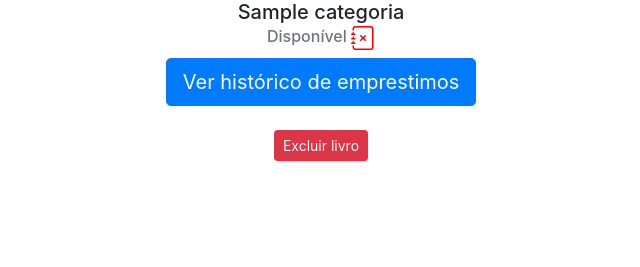
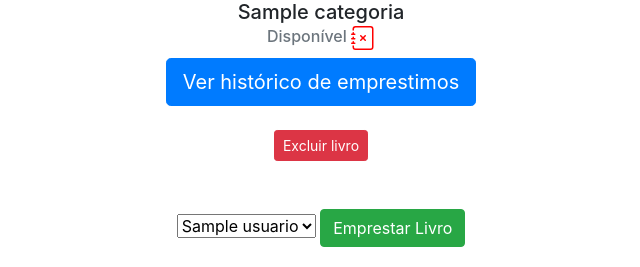
Before and after one commit to naiarar/Empresta-, a Django app: template livro/templates/ver_livro.html in a window 1280 px wide. Shown: the part 533-800 px from the top of the page, without its empty margins (319-959 px from the left). Run offline with Django 4.2, Linux system fonts and the light colour scheme; the template is opened without the code that fills it: values that come from a table or form of the project are taken from there, others are empty; tables that the repository leaves empty hold one stand-in row (values such as "Sample post").

Commit message:
iniciando utilizacao javascript para exibir user

```diff
--- a/livro/templates/ver_livro.html
+++ b/livro/templates/ver_livro.html
@@ -1,7 +1,8 @@
 {% extends 'base.html' %}
 
 {% block 'conteudo' %}
-<div class="modal fade" id="exampleModal2" tabindex="-1" role="dialog" aria-labelledby="exampleModalLabel2" aria-hidden="true">
+<div class="modal fade" id="exampleModal2" tabindex="-1" role="dialog" aria-labelledby="exampleModalLabel2"
+    aria-hidden="true">
     <div class="modal-dialog" role="document">
         <div class="modal-content">
             <div class="modal-header">
@@ -37,8 +38,8 @@
     {% if livro.emprestado %}
     <h6 class="card-subtitle mb-2 text-muted">
         Disponível
-                <svg class="d-inline" style="color : red;" xmlns="http://www.w3.org/2000/svg" width="24"
-                    height="24" fill="currentColor" class="bi bi-journal-x" viewBox="0 0 16 16">
+        <svg class="d-inline" style="color : red;" xmlns="http://www.w3.org/2000/svg" width="24" height="24"
+            fill="currentColor" class="bi bi-journal-x" viewBox="0 0 16 16">
             <path fill-rule="evenodd"
                 d="M6.146 6.146a.5.5 0 0 1 .708 0L8 7.293l1.146-1.147a.5.5 0 1 1 .708.708L8.707 8l1.147 1.146a.5.5 0 0 1-.708.708L8 8.707 6.854 9.854a.5.5 0 0 1-.708-.708L7.293 8 6.146 6.854a.5.5 0 0 1 0-.708z" />
             <path
@@ -50,8 +51,8 @@
     {% else %}
     <h6 class="card-subtitle mb-2 text-muted">
         Disponível
-                <svg style=" display: inline; color : green;" xmlns="http://www.w3.org/2000/svg" width="24"
-                    height="24" fill="currentColor" class="bi bi-journal-check" viewBox="0 0 16 16">
+        <svg style=" display: inline; color : green;" xmlns="http://www.w3.org/2000/svg" width="24" height="24"
+            fill="currentColor" class="bi bi-journal-check" viewBox="0 0 16 16">
             <path fill-rule="evenodd"
                 d="M10.854 6.146a.5.5 0 0 1 0 .708l-3 3a.5.5 0 0 1-.708 0l-1.5-1.5a.5.5 0 1 1 .708-.708L7.5 8.793l2.646-2.647a.5.5 0 0 1 .708 0z" />
             <path
@@ -62,16 +63,41 @@
     </h6>
 
     {% endif %}
-            <a href="{% url 'historico_emprestimos' livro.id %}" class="btn btn-primary btn-lg ">Ver histórico de emprestimos</a>
+    <a href="{% url 'historico_emprestimos' livro.id %}" class="btn btn-primary btn-lg ">Ver histórico de
+        emprestimos</a>
     <br>
     <br>
     <button type="button" class="btn btn-danger btn-sm" data-toggle="modal" data-target="#exampleModal2">
         Excluir livro
     </button>
+    <br>
+    <br>
+    <br>
+    <form id="form_emprestimo" action="{% url 'emprestar_livro' livro.id %}" method="POST">{% csrf_token %}
+        <select id="nome_emprestado" name="nome_emprestado">
+
+            {% for usuario in usuarios %}
+            <option value="{{usuario.id}}">{{usuario.nome}}</option>
+            {% endfor %}
+
+        </select>
+
+
+        <input onclick="exibe_input_emprestado(1)" type="submit" value="Emprestar Livro" class="btn btn-success">
+    </form>
+<script>
+    function exibe_input_emprestado(v1){
+        if(v1 = 1){
+            document.getElementById('nome_emprestado').style.display = "none"
+            document.getElementById('nome_emprestado').style.display = "block"
+        }
 
 
 
+    }
 
+
+</script>
 
 
 </div>
```
Lines whose indentation alone changed are shown as unchanged.
